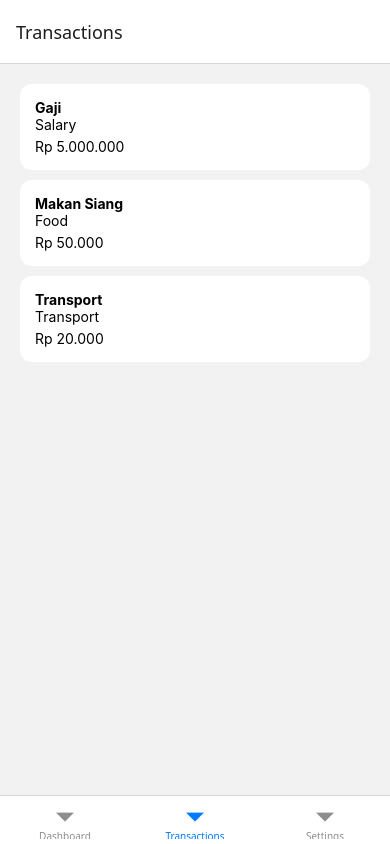
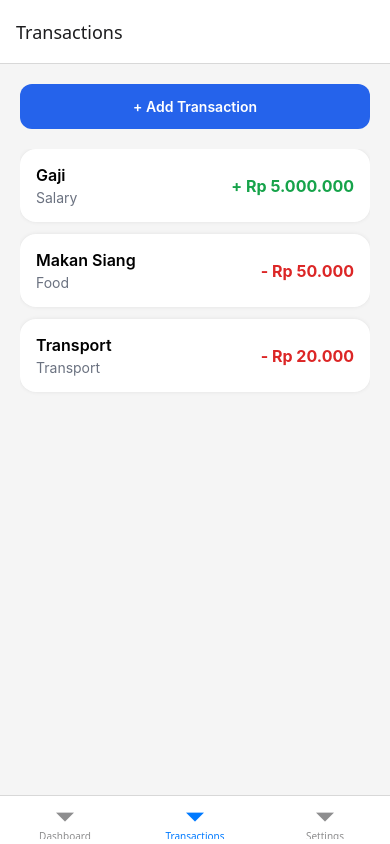
Before and after one commit to fafaalbari5/SmartDough, a React Native app: screen /Transactions in a window 390 px wide. Built offline with nearby package versions, Linux system fonts and the light colour scheme.

Commit message:
Add transaction management features and UI components

```diff
--- a/package.json
+++ b/package.json
@@ -9,8 +9,10 @@
     "web": "expo start --web"
   },
   "dependencies": {
+    "@react-native-picker/picker": "2.11.1",
     "@react-navigation/bottom-tabs": "^7.18.11",
     "@react-navigation/native": "^7.3.11",
+    "@react-navigation/native-stack": "^7.18.5",
     "expo": "~54.0.35",
     "expo-status-bar": "~3.0.9",
     "react": "19.1.0",
--- a/src/components/TransactionItem.tsx
+++ b/src/components/TransactionItem.tsx
@@ -1,5 +1,4 @@
 import { View, Text } from "react-native";
-
 import { Transaction } from "../types/transaction";
 
 interface Props {
@@ -9,32 +8,64 @@ interface Props {
 export default function TransactionItem({
   transaction,
 }: Props) {
+  const isIncome =
+    transaction.type === "income";
+
   return (
     <View
       style={{
         backgroundColor: "white",
-        padding: 15,
-        borderRadius: 12,
-        marginBottom: 10,
+        padding: 16,
+        borderRadius: 16,
+        marginBottom: 12,
+        shadowColor: "#000",
+        shadowOpacity: 0.08,
+        shadowRadius: 4,
+        elevation: 2,
       }}
     >
+      <View
+        style={{
+          flexDirection: "row",
+          justifyContent: "space-between",
+          alignItems: "center",
+        }}
+      >
+        <View>
           <Text
             style={{
-          fontWeight: "bold",
+              fontSize: 16,
+              fontWeight: "600",
             }}
           >
             {transaction.title}
           </Text>
 
-      <Text>{transaction.category}</Text>
+          <Text
+            style={{
+              color: "#6b7280",
+              marginTop: 4,
+            }}
+          >
+            {transaction.category}
+          </Text>
+        </View>
 
         <Text
           style={{
-          marginTop: 5,
+            fontSize: 16,
+            fontWeight: "bold",
+            color: isIncome
+              ? "#16a34a"
+              : "#dc2626",
           }}
         >
-        Rp {transaction.amount.toLocaleString("id-ID")}
+          {isIncome ? "+" : "-"} Rp{" "}
+          {transaction.amount.toLocaleString(
+            "id-ID"
+          )}
         </Text>
+      </View>
     </View>
   );
 }
--- /dev/null
+++ b/src/constants/categories.ts
@@ -0,0 +1,15 @@
+export const EXPENSE_CATEGORIES = [
+  "Food",
+  "Transport",
+  "Shopping",
+  "Entertainment",
+  "Health",
+  "Education",
+];
+
+export const INCOME_CATEGORIES = [
+  "Salary",
+  "Freelance",
+  "Business",
+  "Investment",
+];
--- a/src/navigation/BottomTabs.tsx
+++ b/src/navigation/BottomTabs.tsx
@@ -2,27 +2,23 @@ import { createBottomTabNavigator } from "@react-navigation/bottom-tabs";
 
 import DashboardScreen from "../screens/DashboardScreen";
 import TransactionsScreen from "../screens/TransactionsScreen";
+import TransactionStack from "./TransactionStack";
 import SettingsScreen from "../screens/SettingsScreen";
 
 const Tab = createBottomTabNavigator();
 
 export default function BottomTabs() {
   return (
-    <Tab.Navigator>
-      <Tab.Screen
-        name="Dashboard"
-        component={DashboardScreen}
-      />
+    <Tab.Navigator
+      screenOptions={{
+        headerShown: false,
+      }}
+    >
+      <Tab.Screen name="Dashboard" component={DashboardScreen} />
 
-      <Tab.Screen
-        name="Transactions"
-        component={TransactionsScreen}
-      />
+      <Tab.Screen name="Transactions" component={TransactionStack} />
 
-      <Tab.Screen
-        name="Settings"
-        component={SettingsScreen}
-      />
+      <Tab.Screen name="Settings" component={SettingsScreen} />
     </Tab.Navigator>
   );
 }
--- /dev/null
+++ b/src/navigation/TransactionStack.tsx
@@ -0,0 +1,28 @@
+import { createNativeStackNavigator } from "@react-navigation/native-stack";
+
+import TransactionsScreen from "../screens/TransactionsScreen";
+import AddTransactionScreen from "../screens/AddTransactionScreen";
+
+const Stack = createNativeStackNavigator();
+
+export default function TransactionStack() {
+  return (
+    <Stack.Navigator>
+      <Stack.Screen
+        name="TransactionsList"
+        component={TransactionsScreen}
+        options={{
+          title: "Transactions",
+        }}
+      />
+
+      <Stack.Screen
+        name="AddTransaction"
+        component={AddTransactionScreen}
+        options={{
+          title: "Add Transaction",
+        }}
+      />
+    </Stack.Navigator>
+  );
+}
--- /dev/null
+++ b/src/screens/AddTransactionScreen.tsx
@@ -0,0 +1,146 @@
+import { useState, useEffect } from "react";
+
+import { View, TextInput, Button, Pressable, Text } from "react-native";
+import { useTransactionStore } from "../store/transactionStore";
+import { useNavigation } from "@react-navigation/native";
+import { Picker } from "@react-native-picker/picker";
+import { EXPENSE_CATEGORIES, INCOME_CATEGORIES } from "../constants/categories";
+
+export default function AddTransactionScreen() {
+  const navigation = useNavigation<any>();
+
+  const addTransaction = useTransactionStore((state) => state.addTransaction);
+  const [title, setTitle] = useState("");
+  const [amount, setAmount] = useState("");
+  const [type, setType] = useState<"income" | "expense">("expense");
+  const [category, setCategory] = useState("Food");
+
+  useEffect(() => {
+    if (type === "expense") {
+      setCategory("Food");
+    } else {
+      setCategory("Salary");
+    }
+  }, [type]);
+
+  const handleSave = () => {
+    if (!title || !amount) {
+      return;
+    }
+
+    addTransaction({
+      id: Date.now().toString(),
+      title,
+      amount: Number(amount),
+      category: category,
+      type: type,
+      createdAt: new Date().toISOString(),
+    });
+
+    navigation.goBack();
+  };
+
+  const categories =
+    type === "expense" ? EXPENSE_CATEGORIES : INCOME_CATEGORIES;
+
+  return (
+    <View
+      style={{
+        flex: 1,
+        padding: 20,
+      }}
+    >
+      <TextInput
+        placeholder="Title"
+        value={title}
+        onChangeText={setTitle}
+        style={{
+          borderWidth: 1,
+          padding: 12,
+          borderRadius: 10,
+          marginBottom: 15,
+        }}
+      />
+
+      <TextInput
+        placeholder="Amount"
+        keyboardType="numeric"
+        value={amount}
+        onChangeText={setAmount}
+        style={{
+          borderWidth: 1,
+          padding: 12,
+          borderRadius: 10,
+          marginBottom: 15,
+        }}
+      />
+      <Text
+        style={{
+          marginBottom: 10,
+          fontWeight: "bold",
+        }}
+      >
+        Type
+      </Text>
+
+      <View
+        style={{
+          flexDirection: "row",
+          gap: 10,
+          marginBottom: 20,
+        }}
+      >
+        <Pressable
+          onPress={() => setType("income")}
+          style={{
+            flex: 1,
+            padding: 12,
+            borderRadius: 10,
+            backgroundColor: type === "income" ? "#22c55e" : "#e5e7eb",
+          }}
+        >
+          <Text>Income</Text>
+        </Pressable>
+
+        <Pressable
+          onPress={() => setType("expense")}
+          style={{
+            flex: 1,
+            padding: 12,
+            borderRadius: 10,
+            backgroundColor: type === "expense" ? "#ef4444" : "#e5e7eb",
+          }}
+        >
+          <Text>Expense</Text>
+        </Pressable>
+      </View>
+      <Text
+        style={{
+          fontWeight: "bold",
+          marginBottom: 10,
+        }}
+      >
+        Category
+      </Text>
+
+      <View
+        style={{
+          borderWidth: 1,
+          borderRadius: 10,
+          marginBottom: 20,
+        }}
+      >
+        <Picker
+          selectedValue={category}
+          onValueChange={(value) => setCategory(value)}
+        >
+          {categories.map((item) => (
+            <Picker.Item key={item} label={item} value={item} />
+          ))}
+        </Picker>
+      </View>
+
+      <Button title="Save" onPress={handleSave} />
+    </View>
+  );
+}
--- a/src/screens/DashboardScreen.tsx
+++ b/src/screens/DashboardScreen.tsx
@@ -1,24 +1,16 @@
-import { View, Text } from "react-native";
+import { View, Text, FlatList } from "react-native";
 
 import BalanceCard from "../components/BalanceCard";
 
 import { useTransactionStore } from "../store/transactionStore";
 
+import TransactionItem from "../components/TransactionItem";
+
 export default function DashboardScreen() {
-  const balance =
-    useTransactionStore((state) =>
-      state.getBalance()
-    );
-
-  const income =
-    useTransactionStore((state) =>
-      state.getTotalIncome()
-    );
-
-  const expense =
-    useTransactionStore((state) =>
-      state.getTotalExpense()
-    );
+  const balance = useTransactionStore((state) => state.getBalance());
+  const income = useTransactionStore((state) => state.getTotalIncome());
+  const expense = useTransactionStore((state) => state.getTotalExpense());
+  const transactions = useTransactionStore((state) => state.transactions);
 
   return (
     <View
@@ -31,7 +23,6 @@ export default function DashboardScreen() {
         style={{
           fontSize: 28,
           fontWeight: "bold",
-          marginTop: 50,
         }}
       >
         SmartDough
@@ -86,6 +77,19 @@ export default function DashboardScreen() {
           </Text>
         </View>
       </View>
+      <Text
+        style={{
+          fontSize: 20,
+          fontWeight: "bold",
+          marginTop: 30,
+          marginBottom: 15,
+        }}
+      >
+        Recent Transactions
+      </Text>
+      {transactions.slice(0, 3).map((transaction) => (
+        <TransactionItem key={transaction.id} transaction={transaction} />
+      ))}
     </View>
   );
 }
--- a/src/screens/TransactionsScreen.tsx
+++ b/src/screens/TransactionsScreen.tsx
@@ -1,33 +1,62 @@
-import {
-  View,
-  FlatList,
-} from "react-native";
+import { View, FlatList, Button, Pressable, Text } from "react-native";
 
 import TransactionItem from "../components/TransactionItem";
 
 import { useTransactionStore } from "../store/transactionStore";
+import { useNavigation } from "@react-navigation/native";
 
 export default function TransactionsScreen() {
-  const transactions =
-    useTransactionStore(
-      (state) => state.transactions
-    );
+  const transactions = useTransactionStore((state) => state.transactions);
+  const navigation = useNavigation<any>();
 
   return (
     <View
       style={{
         flex: 1,
         padding: 20,
+        backgroundColor: "#f5f5f5",
       }}
     >
+      <Pressable
+        onPress={() => navigation.navigate("AddTransaction")}
+        style={{
+          backgroundColor: "#2563eb",
+          padding: 14,
+          borderRadius: 12,
+          marginBottom: 20,
+        }}
+      >
+        <Text
+          style={{
+            color: "white",
+            textAlign: "center",
+            fontWeight: "600",
+          }}
+        >
+          + Add Transaction
+        </Text>
+      </Pressable>
+
       <FlatList
         data={transactions}
         keyExtractor={(item) => item.id}
-        renderItem={({ item }) => (
-          <TransactionItem
-            transaction={item}
-          />
-        )}
+        renderItem={({ item }) => <TransactionItem transaction={item} />}
+        ListEmptyComponent={
+          <View
+            style={{
+              marginTop: 100,
+              alignItems: "center",
+            }}
+          >
+            <Text
+              style={{
+                color: "#6b7280",
+              }}
+            >
+              No transactions yet
+            </Text>
+          </View>
+        }
       />
     </View>
   );
```
Also changed, not shown: src/store/transactionStore.ts (+8 -16 lines), src/components/BalanceCard.tsx (line endings or trailing spaces), src/screens/SettingsScreen.tsx (line endings or trailing spaces), 1 other file (tests, documents, lock files or other folders). Lines whose indentation alone changed are shown as unchanged.
